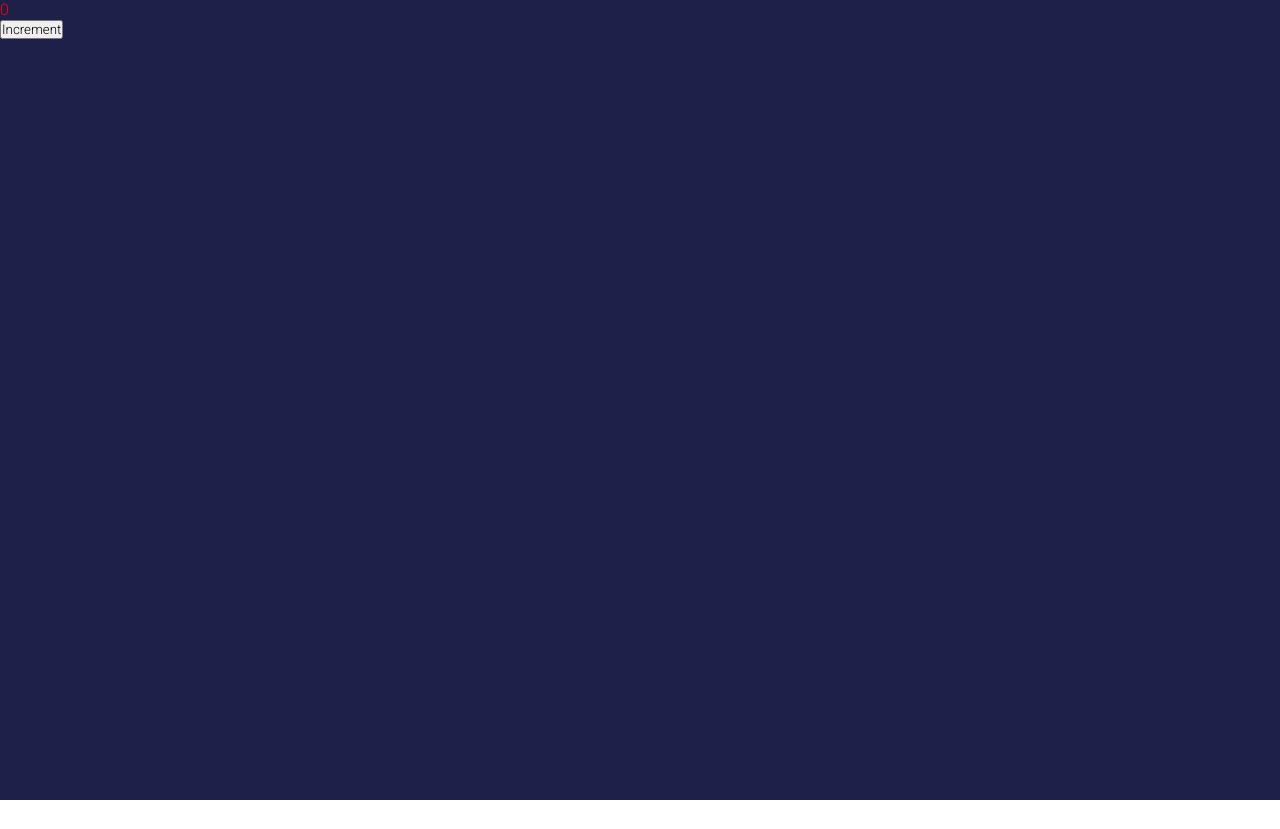
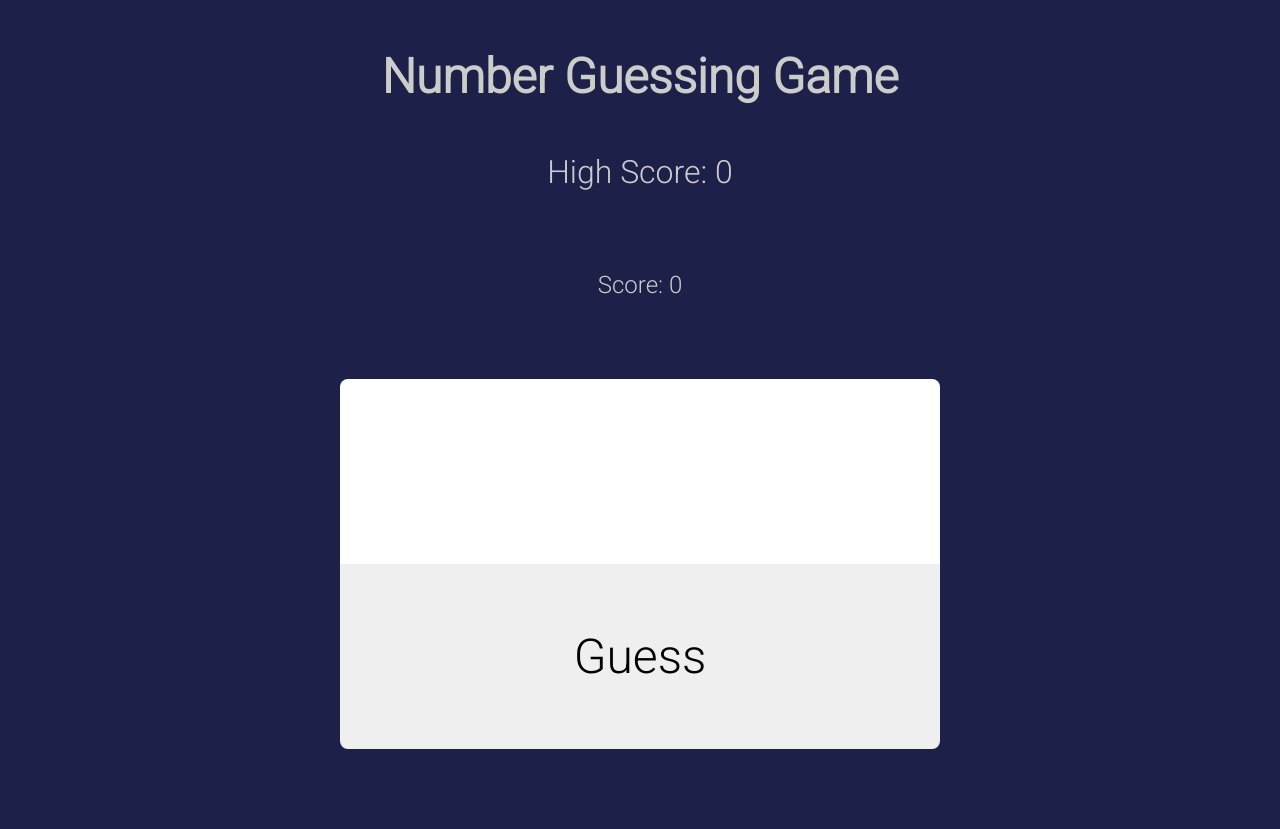
Before and after one commit to NedzadDonlagic04/vuejs-number-guessing-game, a Vue app: page / in a window 1280 px wide. Before the commit the page ends 800 px from the top, so only its background shows below. Built offline with nearby package versions, Linux system fonts and the light colour scheme.

Commit message:
Finished page design
Added html and css which will be used to represent
the page, as well as some javascript to represent
the score and high score respectively.

```diff
--- a/src/App.vue
+++ b/src/App.vue
@@ -1,21 +1,112 @@
 <script setup>
 import { ref } from 'vue';
 
-const count = ref(0);
+const highScore = ref(0);
+
+const score = ref(0);
 
 </script>
 
 <template>
-    <p>{{count}}</p>
-    <button @click="count++">Increment</button>
+    <header>
+        <h1>Number Guessing Game</h1>
+    </header>
+
+    <main>
+        <p class="high-score">High Score: {{highScore}}</p>
+        <p class="score">Score: {{score}}</p>
+
+        <form class="guessing-form">
+            <input class="guessing-input" type="number" name="user-guess" id="user-guess">
+            <button class="guessing-button">Guess</button>
+        </form>
+    </main>
 </template>
 
 <style scoped>
-    p {
-        color: red;
+    header > h1 {
+        color: var(--text-color);
+        font-size: 3rem;
+        margin-top: 3rem;
+        text-align: center;
     }
 
-    button {
+    main {
+        display: flex;
+        flex-direction: column;
+        justify-content: center;
+        align-content: center;
+    }
+
+    main > p {
+        color: var(--text-color);
+        text-align: center;
+    }
+
+    .high-score {
+        margin-top: 3rem;
+        font-size: 2rem;
+    }
+
+    .score {
+        margin-top: 5rem;
+        font-size: 1.5rem;
+        animation-duration: .7s;
+    }
+
+    @keyframes correct {
+        50% {
+            color: var(--correct-score-color);
+            font-size: 2.5rem;
+        }
+    }
+
+    @keyframes wrong {
+        25% {
+            color: var(--wrong-score-color);
+            font-size: 2.5rem;
+            transform: translateX(-3.5rem);
+        }
+        50% {
+            color: var(--wrong-score-color);
+            font-size: 2.5rem;
+            transform: translateX(3.5rem);
+        }
+        75% {
+            color: var(--wrong-score-color);
+            font-size: 2.5rem;
+            transform: translateX(-3.5rem);
+        }
+        100% {
+            transform: translateX(0);
+            color: var(--wrong-score-color);
+        }
+    }
+
+    .guessing-form {
+        margin: 5rem auto;
+        width: min(100% - 2rem, 600px);
+        display: flex;
+        flex-direction: column;
+        justify-content: center;
+        align-content: center;
+    }
+
+    .guessing-input,
+    .guessing-button {
+        padding: 4rem;
+        font-size: 3rem;
+        border: none;
+        outline: none;
+    }
+
+    .guessing-input {
+        border-radius: .5rem .5rem 0 0;
+        text-align: center;
+    }
+
+    .guessing-button {
+        border-radius: 0 0 .5rem .5rem;
         cursor: pointer;
     }
 </style>
```
